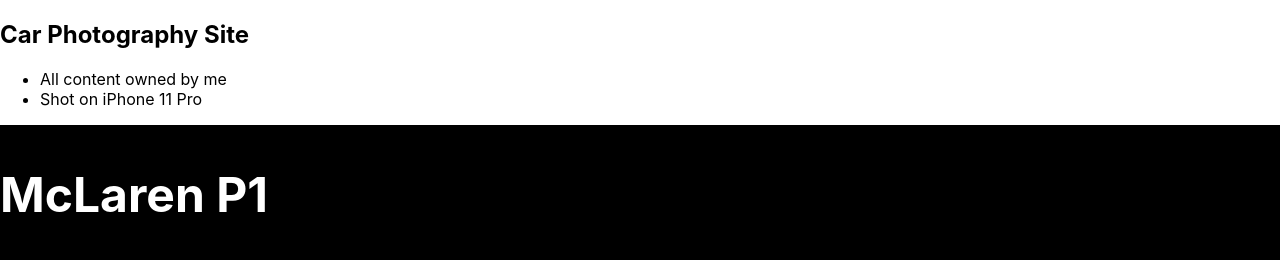
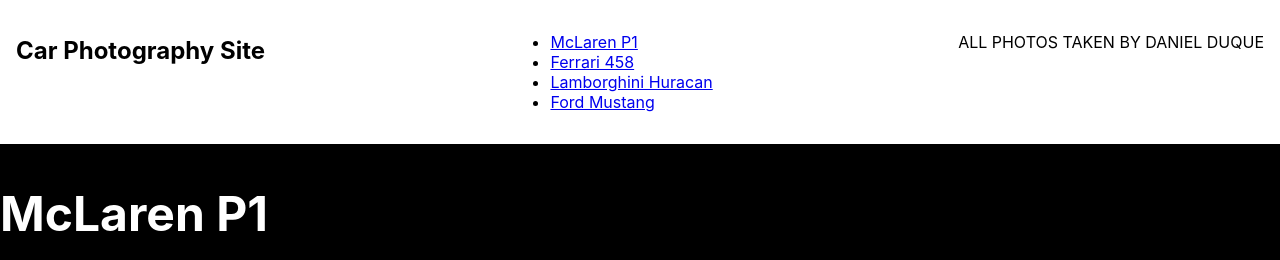
Before and after one commit to danield309/daniel-single-page.io, a plain HTML site: page index.html in a window 1280 px wide. Shown: the top 260 px of the page. Drawn offline with Linux system fonts and the light colour scheme.

Commit message:
fixes & added nav bar

```diff
--- a/index.html
+++ b/index.html
@@ -33,28 +33,32 @@
 			the section they name. */
 			#nav {
 			    background-color: white;
+				justify-content: space-between;
+				align-items: stretch;
+				padding: 1em;
+				display: flex;
 
 			}
 
-			#banner {
+			#p1 {
 			    background-color: black;
                 color: white;
                 font-size: 2em;
 			}
 
-			#topic-1 {
+			#ferrari {
 			    background-color: black;
                 color: white;
                 font-size: 2em;
 			}
 
-			#topic-2 {
+			#lamborghini {
 				background-color: black;
                 color: white;
                 font-size: 2em;
 			}
 
-			#topic-3 {
+			#mustang {
 				background-color: black;
                 color: white;
                 font-size: 2em;
@@ -72,30 +76,34 @@
 			<nav id="nav">
 				<h1>Car Photography Site</h1>
 				<ul>
-					<li>All content owned by me</li>
-					<li>Shot on iPhone 11 Pro</li>
+					<li><a href="#mclarenp1">McLaren P1</a></li>
+					<li><a href="#ferrari-458">Ferrari 458</a></li>
+					<li><a href="#Lamborghini Huracan">Lamborghini Huracan</a></li>
+					<li><a href="#ford-mustang">Ford Mustang</a></li>
+
 				</ul>
+				<p>ALL PHOTOS TAKEN BY DANIEL DUQUE</p>
 			</nav>
 
-			<section id="banner">
+			<section id="p1">
 				<h2>McLaren P1</h2>
 				<p>3.8L Twin Turbocharged V8: 903HP</p>
 				<img src="images/P1.jpeg" alt="P1" width="750px" height="750px">
 			</section>
 
-			<section id="topic-1">
+			<section id="ferrari">
 				<h2>Ferrari 458</h2>
 				<p>4.5L V8: 597hp</p>
 				<img src="images/Ferrari.jpeg" alt="Ferrari" width="750px" height="750px">
 			</section>
 
-			<section id="topic-2">
+			<section id="lamborghini">
 				<h2>Lamborhini Huracan Performante</h2>
 				<p>5.2L V10: 630hp</p>
 				<img src="images/Performante.jpeg" alt="Performante" width="750px" height="750px">
 			</section>
 
-			<section id="topic-3">
+			<section id="mustang">
 				<div>
 					<h2>Ford Mustang 1965</h2>
 					<p>4.7L V8: 225hp</p>
```
Also changed, not shown: 1 other file.
